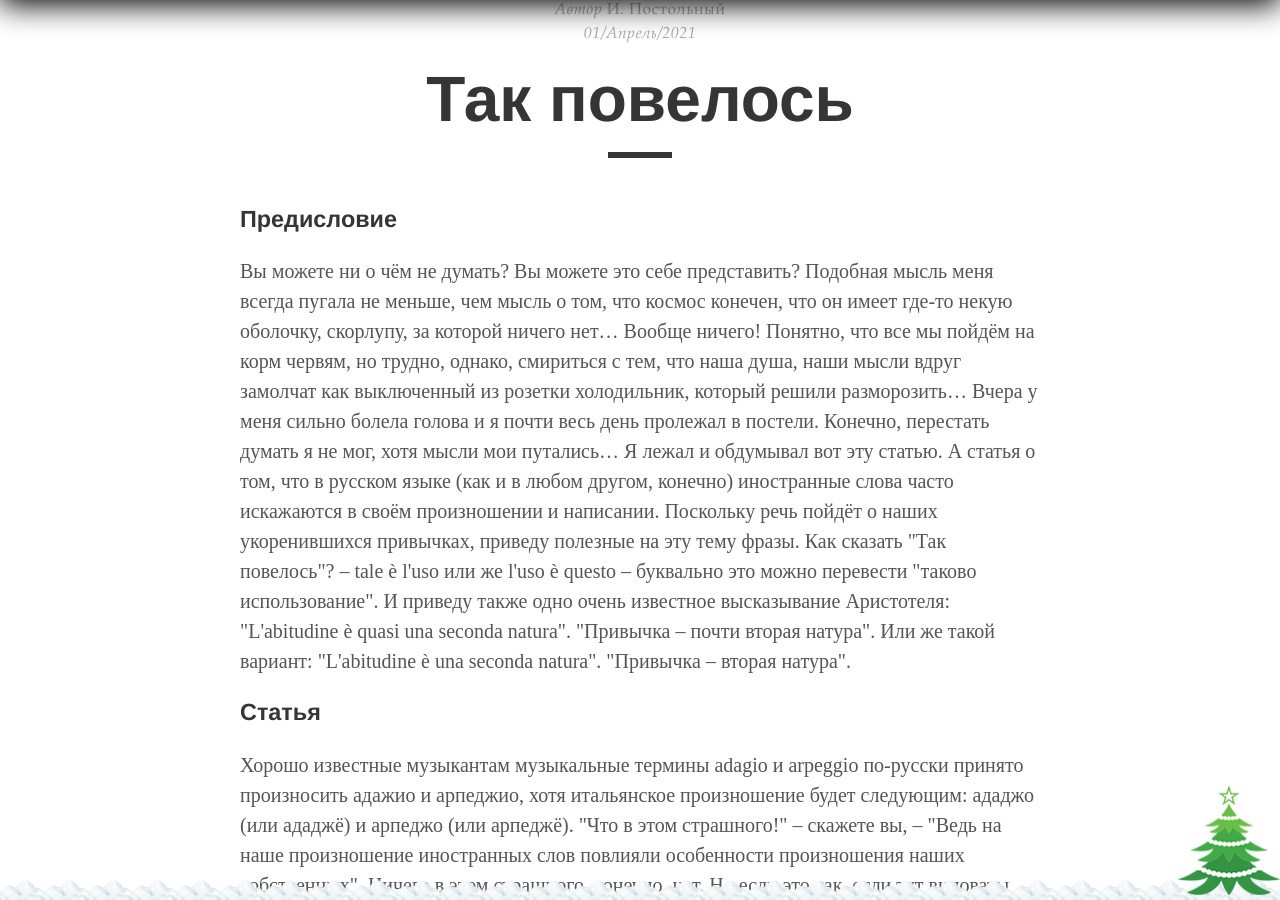
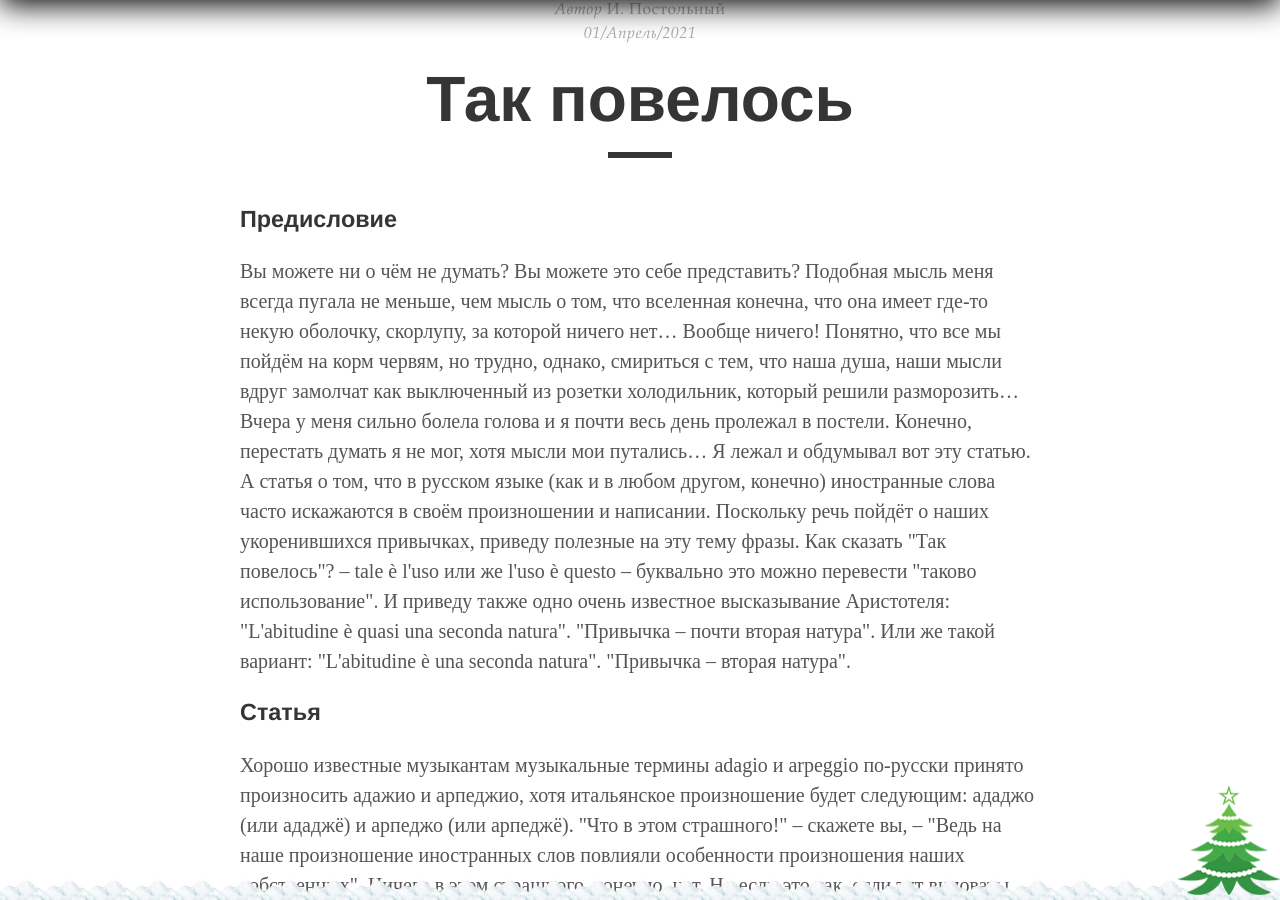
Before and after one commit to postolny/postolny.github.io, a Jekyll site: the page built from _posts/2021-04-01-tale-e-luso.md, in a window 1280 px wide and 900 px high, scrolled down 448 px. Built offline with Jekyll 4.4.1, drawn with Linux system fonts in a browser that asks for light colours; nearby versions of some CDN libraries.

Commit message:
Update 2021-04-01-tale-e-luso.md

```diff
--- a/_posts/2021-04-01-tale-e-luso.md
+++ b/_posts/2021-04-01-tale-e-luso.md
@@ -10,11 +10,11 @@ tags: [Frasi, Музыка]
 
 ### Предисловие
 
-Вы можете ни о чём не думать? Вы можете это себе представить? Подобная мысль меня всегда пугала не меньше, чем мысль о том, что космос конечен, что он имеет где-то некую оболочку, скорлупу, за которой ничего нет... Вообще ничего! Понятно, что все мы пойдём на корм червям, но трудно, однако, смириться с тем, что наша душа, наши мысли вдруг замолчат как выключенный из розетки холодильник, который решили разморозить... Вчера у меня сильно болела голова и я почти весь день пролежал в постели. Конечно, перестать думать я не мог, хотя мысли мои путались... Я лежал и обдумывал вот эту статью. А статья о том, что в русском языке (как и в любом другом, конечно) иностранные слова часто искажаются в своём произношении и написании. Поскольку речь пойдёт о наших укоренившихся привычках, приведу полезные на эту тему фразы. Как сказать "Так повелось"? – tale è l'uso или же l'uso è questo – буквально это можно перевести "таково использование". И приведу также одно очень известное высказывание Аристотеля: "L'abitudine è quasi una seconda natura". "Привычка – почти вторая натура". Или же такой вариант: "L'abitudine è una seconda natura". "Привычка – вторая натура".
+Вы можете ни о чём не думать? Вы можете это себе представить? Подобная мысль меня всегда пугала не меньше, чем мысль о том, что вселенная конечна, что она имеет где-то некую оболочку, скорлупу, за которой ничего нет... Вообще ничего! Понятно, что все мы пойдём на корм червям, но трудно, однако, смириться с тем, что наша душа, наши мысли вдруг замолчат как выключенный из розетки холодильник, который решили разморозить... Вчера у меня сильно болела голова и я почти весь день пролежал в постели. Конечно, перестать думать я не мог, хотя мысли мои путались... Я лежал и обдумывал вот эту статью. А статья о том, что в русском языке (как и в любом другом, конечно) иностранные слова часто искажаются в своём произношении и написании. Поскольку речь пойдёт о наших укоренившихся привычках, приведу полезные на эту тему фразы. Как сказать "Так повелось"? – tale è l'uso или же l'uso è questo – буквально это можно перевести "таково использование". И приведу также одно очень известное высказывание Аристотеля: "L'abitudine è quasi una seconda natura". "Привычка – почти вторая натура". Или же такой вариант: "L'abitudine è una seconda natura". "Привычка – вторая натура".
 
 ### Статья
 
 Хорошо известные музыкантам музыкальные термины adagio и arpeggio по-русски принято произносить адажио и арпеджио, хотя итальянское произношение будет следующим: ададжо (или ададжё) и арпеджо (или арпеджё). "Что в этом страшного!" – скажете вы, – "Ведь на наше произношение иностранных слов повлияли особенности произношения наших собственных". Ничего в этом страшного, конечно, нет. Но если это так, если тут виноваты эти особенности, почему тогда мы произносим практически правильно имя известного итальянского писателя и поэта, автора сборника новелл "Декамерон" (Il Decamerone – букв. Десятиднев)" Джованни Боккаччо? Посмотрим как это будет по-итальянски – Giovanni Boccaccio – и увидим, что то же самое буквосочетание gio мы произносим верно. А правило такое: если буква i в этом буквосочетании безударная, то его произношение будет джо. Буква i при этом не произносится вовсе, поскольку в данном случае является разделительной (если бы этой буквы не было, то нам пришлось бы произнести го). Правильно мы произносим и имя великого итальянского композитора Джузеппе Верди (Giuseppe Verdi) и итальянское ciao (привет или пока) мы тоже произносим правильно. В буквосочетаниях giu и cia буква i также является разделительной (если мы её уберём, то будем вынуждены произнести в первом случае гу и ка – во втором).
-Многие известные итальянские имена мы тоже произносим неправильно. например, имя возлюбленной великого итальянского поэта Франческо Петрарки  Лауры (в итальянском языке lauro означает лавр, а в русском языке laura принимает значение "лавра":  Laura delle grotte a Kiev – Киево-Печерская лавра) мы произносим с ударением на второй слог, тогда как в итальянском произношении ударение падает на первый слог. Точно также в имени Elena в итальянском произношении ударение падает на первый слог и конечно же первую букву следует произносить как  русскую э: Элена. А вот в имени Maria ударение мы делаем правильно. Только последня буква a по-итальянски так и произносится – как русская а.
+Многие известные итальянские имена мы тоже произносим неправильно. например, имя возлюбленной великого итальянского поэта Франческо Петрарки  Лауры (в итальянском языке lauro означает лавр, а в русском языке laura принимает значение "лавра": Laura delle grotte a Kiev – Киево-Печерская лавра) мы произносим с ударением на второй слог, тогда как в итальянском произношении ударение падает на первый слог. Точно также в имени Elena в итальянском произношении ударение падает на первый слог и конечно же первую букву следует произносить как  русскую э: Элена. А вот в имени Maria ударение мы делаем правильно. Только последня буква a по-итальянски так и произносится – как русская а.
 Вернёмся к музыке. Известный музыкальный термин piano означает тихо (это в музыке, а в жизни у этого слова много значений). Добавим к этому слову другой известный музыкальный термин forte (громко – опять-таки, в жизни это слово имеет ряд других значений) и получим популярный музыкальный инструмент Фортепиано. И снова у нас получилось не совсем по-итальянски, ведь итальянцы говорят наоборот: pianoforte. Кстати, что такое фортепиано? Это общее название для двух достаточно разных по своей конструкции инструметов: пианино и рояля. Но для итальянцев оба этих инструмента это то же pianoforte, снабжённое дополнением. Пианино итальянцы называют pianoforte verticale (вертикальное фортепиано), а рояль – pianoforte a coda. Итальянское выражение a coda буквально переводится "хвостатый" и таким образом pianoforte a coda буквально означает "хвостатый рояль". Хвост рояля – это его длинная задняя часть (или хвостовая часть). Хвосты же у роялей бывают разные. Например, pianoforte a mezza coda – это половинный рояль или кабинетный, а pianoforte a gran coda – концертный рояль с большим хвостом.
 И ещё об одной привычке. На концертах воодушевлённая публика, желая похвалить исполнителя, кричит bravo! В италянском языке это междометие (interiezione) склонятся. Если итальянцы хотят сказать "Молодец" обращаясь к мужчине, они говорят Bravo! Если это обращение к женщине, то – Brava! Если женщин несколько – Brave! Если несколько мужчин – Bravi! Если это и мужчины и женщины, то тоже – Bravi!
```
